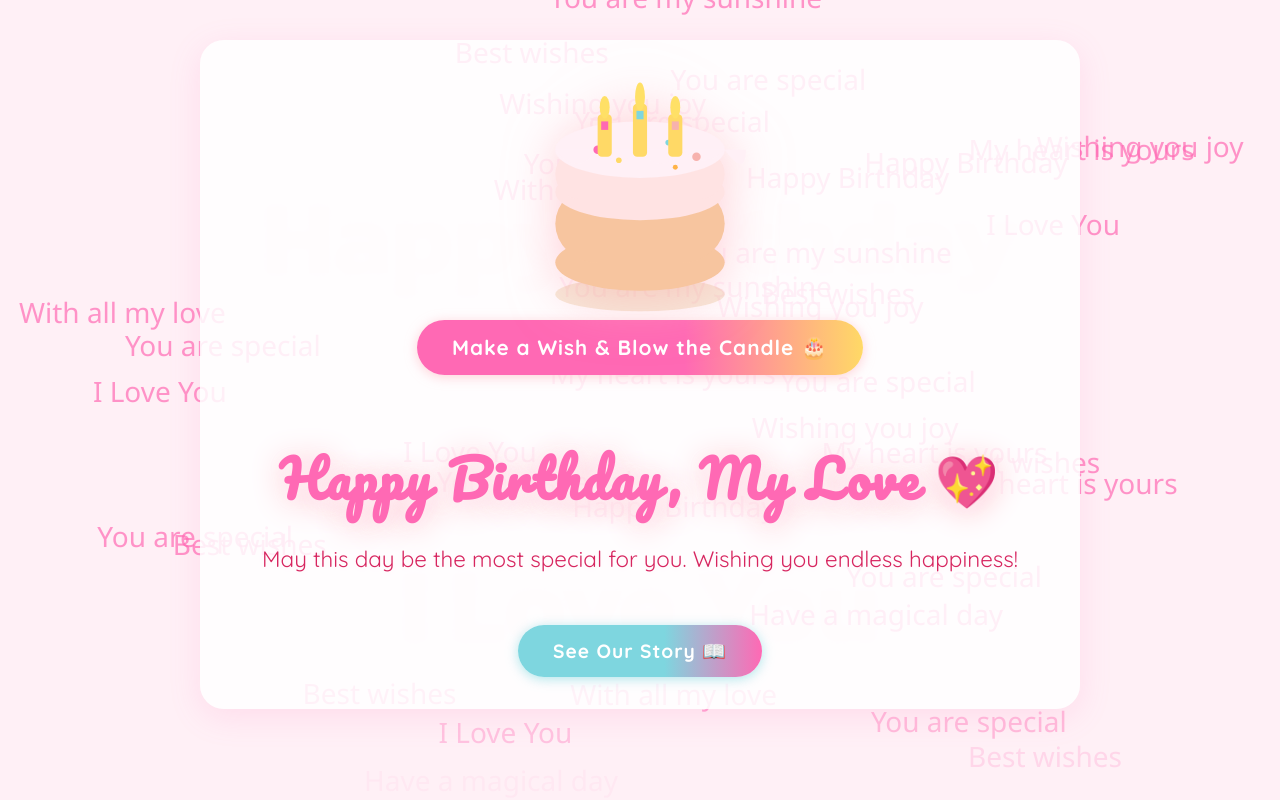
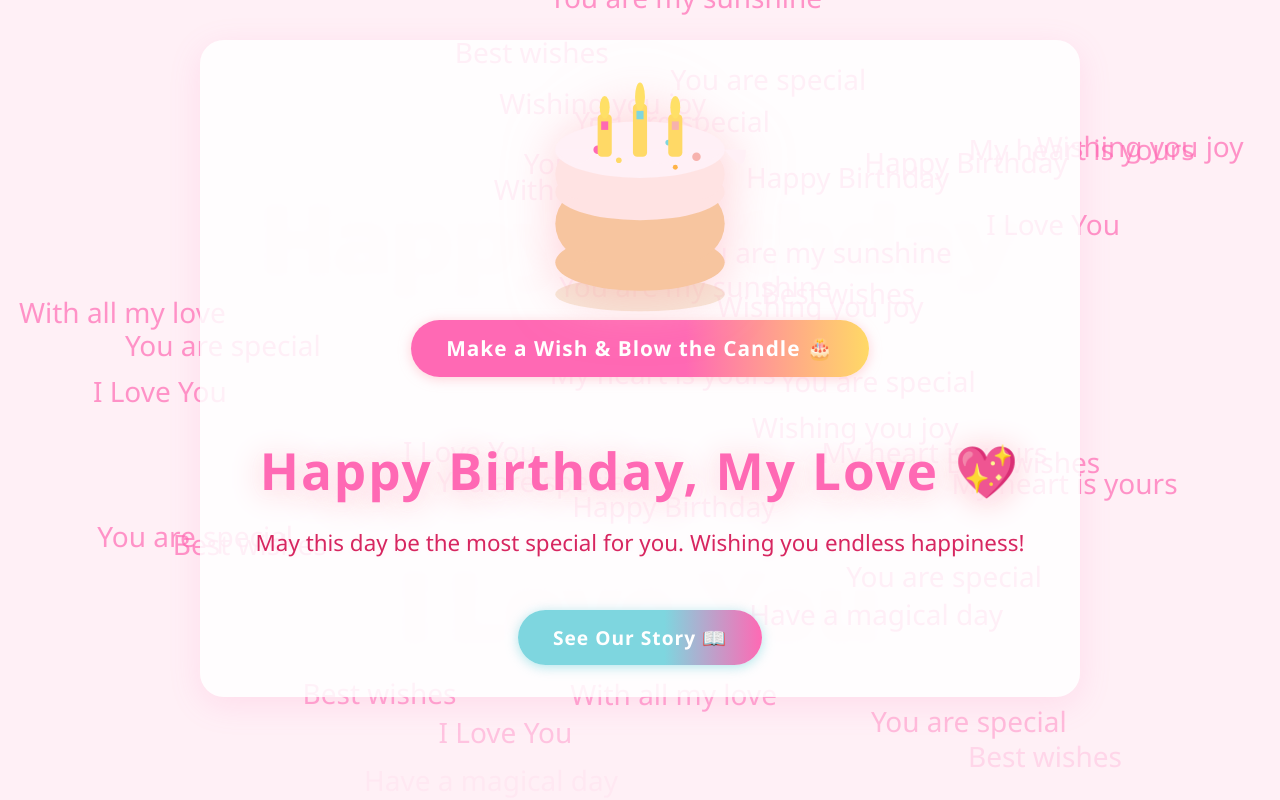
Before and after one commit to Sittinon2501/mylove, an Angular app: page / in a window 1280 px wide. Built offline with nearby package versions, Linux system fonts and the light colour scheme.

Commit message:
Refactor CSS: Remove Google Fonts import and standardize font-family to 'Segoe UI' for consistency

```diff
--- a/src/app/home/home.component.css
+++ b/src/app/home/home.component.css
@@ -1,10 +1,11 @@
-@import url('https://fonts.googleapis.com/css2?family=Pacifico&family=Quicksand:wght@400;700&display=swap');
+/* Remove Google Fonts import to fix font budget error */
+/* @import url('https://fonts.googleapis.com/css2?family=Pacifico&family=Quicksand:wght@400;700&display=swap'); */
 
 body, html {
   margin: 0;
   padding: 0;
   height: 100%;
-  font-family: 'Quicksand', 'Segoe UI', Arial, sans-serif;
+  font-family: 'Segoe UI', Arial, sans-serif;
   background: #fff0f6;
   overflow: hidden;
   display: flex;
@@ -78,7 +79,7 @@ body, html {
 }
 
 .main-content h1 {
-  font-family: 'Pacifico', cursive, 'Quicksand', sans-serif;
+  font-family: cursive, 'Segoe UI', Arial, sans-serif;
   font-size: 3.2rem;
   color: #ff69b4;
   margin-bottom: 1rem;
@@ -94,7 +95,7 @@ body, html {
 }
 
 .main-content p {
-  font-family: 'Quicksand', 'Segoe UI', Arial, sans-serif;
+  font-family: 'Segoe UI', Arial, sans-serif;
   font-size: 1.4rem;
   color: #d72660;
   margin-bottom: 2rem;
@@ -184,7 +185,7 @@ body, html {
   margin: 0 auto 1.5rem auto;
   padding: 0.9rem 2.2rem;
   font-size: 1.3rem;
-  font-family: 'Quicksand', 'Segoe UI', Arial, sans-serif;
+  font-family: 'Segoe UI', Arial, sans-serif;
   color: #fff;
   background: linear-gradient(90deg, #ff69b4 60%, #ffd966 100%);
   border: none;
@@ -205,7 +206,7 @@ body, html {
   margin: 1.2rem auto 0 auto;
   padding: 0.9rem 2.2rem;
   font-size: 1.2rem;
-  font-family: 'Quicksand', 'Segoe UI', Arial, sans-serif;
+  font-family: 'Segoe UI', Arial, sans-serif;
   color: #fff;
   background: linear-gradient(90deg, #7ed6df 60%, #ff69b4 100%);
   border: none;
@@ -259,7 +260,7 @@ body, html {
 }
 
 .wish-popup h2 {
-  font-family: 'Pacifico', cursive, 'Quicksand', sans-serif;
+  font-family: cursive, 'Segoe UI', Arial, sans-serif;
   color: #ff69b4;
   font-size: 2.3rem;
   margin-bottom: 1.2rem;
@@ -275,7 +276,7 @@ body, html {
 }
 
 .wish-popup p {
-  font-family: 'Quicksand', 'Segoe UI', Arial, sans-serif;
+  font-family: 'Segoe UI', Arial, sans-serif;
   color: #d72660;
   font-size: 1.25rem;
   margin-bottom: 2.2rem;
@@ -287,7 +288,7 @@ body, html {
 .close-btn {
   padding: 0.8rem 2.2rem;
   font-size: 1.15rem;
-  font-family: 'Quicksand', 'Segoe UI', Arial, sans-serif;
+  font-family: 'Segoe UI', Arial, sans-serif;
   color: #fff;
   background: linear-gradient(90deg, #ff69b4 60%, #ffd966 100%);
   border: none;
```
